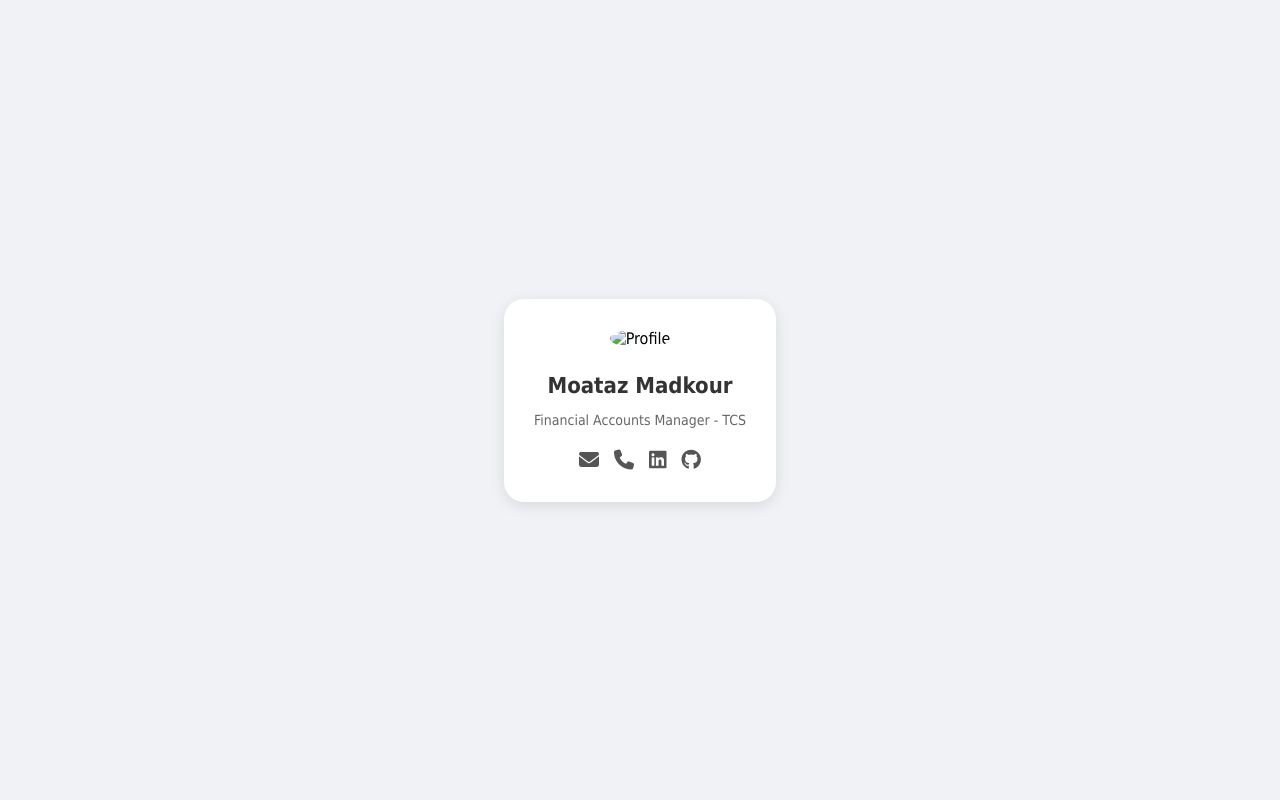
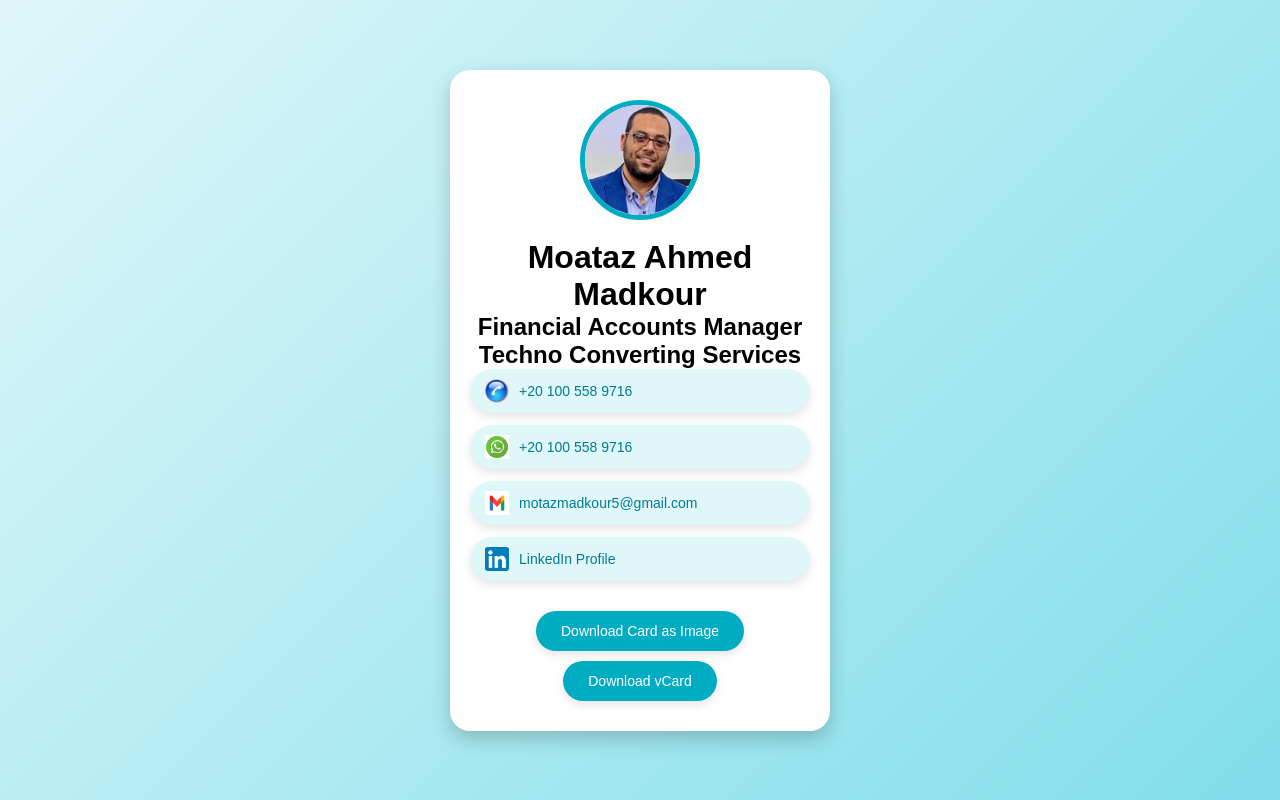
Before and after one commit to zezon70-create/Moataz-Madkour, a plain HTML site: page index.html in a window 1280 px wide. Drawn offline with Linux system fonts and the light colour scheme.

Commit message:
Update index.html

```diff
--- a/index.html
+++ b/index.html
@@ -1,23 +1,190 @@
 <!DOCTYPE html>
-<html lang="ar">
+<html lang="en">
 <head>
-  <meta charset="UTF-8">
-  <meta name="viewport" content="width=device-width, initial-scale=1.0">
-  <title>بbusiness card</title>
-  <link rel="stylesheet" href="style.css">
-  <link rel="stylesheet" href="https://cdnjs.cloudflare.com/ajax/libs/font-awesome/6.4.0/css/all.min.css">
+    <meta charset="UTF-8">
+    <title>Digital Business Card - Moataz Ahmed Madkour</title>
+    <meta name="viewport" content="width=device-width, initial-scale=1.0">
+    <style>
+        * { box-sizing: border-box; margin: 0; padding: 0; }
+        body {
+            font-family: 'Arial', sans-serif;
+            background: linear-gradient(135deg, #e0f7fa, #80deea);
+            display: flex;
+            justify-content: center;
+            align-items: center;
+            min-height: 100vh;
+            padding: 20px;
+        }
+        .card {
+            background: #ffffff;
+            width: 380px;
+            border-radius: 20px;
+            box-shadow: 0 8px 20px rgba(0,0,0,0.2);
+            overflow: hidden;
+            text-align: center;
+            padding: 30px 20px;
+            position: relative;
+            transition: transform 0.3s ease, box-shadow 0.3s ease, opacity 0.6s ease;
+            opacity: 0;
+            transform: translateY(50px);
+        }
+        .card.show {
+            opacity: 1;
+            transform: translateY(0);
+        }
+        .card:hover {
+            transform: translateY(-5px);
+            box-shadow: 0 15px 30px rgba(0,0,0,0.25);
+        }
+        .profile-img {
+            width: 120px;
+            height: 120px;
+            border-radius: 50%;
+            object-fit: cover;
+            border: 5px solid #00acc1;
+            margin-bottom: 15px;
+            transition: transform 0.3s ease, box-shadow 0.3s ease, opacity 0.5s ease;
+            opacity: 0;
+        }
+        .profile-img.show {
+            opacity: 1;
+        }
+        .profile-img:hover {
+            transform: scale(1.05) rotate(-2deg);
+            box-shadow: 0 8px 20px rgba(0,0,0,0.25);
+        }
+        h1, h2 {
+            opacity: 0;
+            transition: opacity 0.5s ease;
+        }
+        h1.show, h2.show {
+            opacity: 1;
+        }
+        .info {
+            display: flex;
+            flex-direction: column;
+            gap: 12px;
+            margin-bottom: 20px;
+        }
+        .info a {
+            display: flex;
+            align-items: center;
+            gap: 10px;
+            text-decoration: none;
+            background: #e0f7fa;
+            color: #007c91;
+            padding: 10px 15px;
+            border-radius: 25px;
+            transition: all 0.2s ease, opacity 0.5s ease;
+            font-size: 14px;
+            box-shadow: 0 4px 10px rgba(0,0,0,0.1);
+            opacity: 0;
+        }
+        .info a img { width: 24px; height: 24px; }
+        .info a.show {
+            opacity: 1;
+        }
+        .info a:hover {
+            background: #00acc1;
+            color: #fff;
+            transform: translateY(-2px);
+            box-shadow: 0 8px 15px rgba(0,0,0,0.2);
+        }
+        .info a:active {
+            transform: scale(0.95);
+            box-shadow: 0 4px 10px rgba(0,0,0,0.1);
+        }
+        .download-btn {
+            margin-top: 10px;
+            padding: 12px 25px;
+            background: #00acc1;
+            color: #fff;
+            border: none;
+            border-radius: 25px;
+            font-size: 14px;
+            cursor: pointer;
+            transition: all 0.2s ease, opacity 0.5s ease;
+            text-decoration: none;
+            display: inline-block;
+            box-shadow: 0 4px 10px rgba(0,0,0,0.1);
+            opacity: 0;
+        }
+        .download-btn.show {
+            opacity: 1;
+        }
+        .download-btn:hover {
+            background: #007c91;
+            transform: translateY(-2px);
+            box-shadow: 0 8px 15px rgba(0,0,0,0.2);
+        }
+        .download-btn:active {
+            transform: scale(0.95);
+            box-shadow: 0 4px 10px rgba(0,0,0,0.1);
+        }
+        @media (max-width: 400px) {
+            .card { width: 100%; padding: 20px; }
+            .info a { font-size: 13px; padding: 8px 12px; }
+            .info a img { width: 20px; height: 20px; }
+        }
+    </style>
 </head>
 <body>
-  <div class="card">
-    <img src="profile.jpg" alt="Profile" class="profile-img">
-    <h2>Moataz Madkour</h2>
-    <p>Financial Accounts Manager - TCS</p>
-    <div class="social-icons">
-      <a href="mailto:example@mail.com" target="_blank"><i class="fas fa-envelope"></i></a>
-      <a href="tel:+201005589716" target="_blank"><i class="fas fa-phone"></i></a>
-      <a href="https://www.linkedin.com" target="_blank"><i class="fab fa-linkedin"></i></a>
-      <a href="https://www.github.com" target="_blank"><i class="fab fa-github"></i></a>
+
+<div class="card" id="businessCard">
+    <img src="profile.png" alt="Moataz Ahmed Madkour" class="profile-img" id="profileImg">
+    <h1 id="name">Moataz Ahmed Madkour</h1>
+    <h2 id="job">Financial Accounts Manager<br>Techno Converting Services</h2>
+    <div class="info">
+        <a href="tel:+201005589716"> <img src="phone_logo.png" alt="Phone Icon"> +20 100 558 9716 </a>
+        <a href="https://wa.me/201005589716" target="_blank"> <img src="whatsapp_logo.png" alt="WhatsApp Icon"> +20 100 558 9716 </a>
+        <a href="mailto:motazmadkour5@gmail.com"> <img src="email_logo.png" alt="Email Icon"> motazmadkour5@gmail.com </a>
+        <a href="https://www.linkedin.com/in/motaz-madkour" target="_blank"> <img src="linkedin_logo.png" alt="LinkedIn Icon"> LinkedIn Profile </a>
     </div>
-  </div>
+    <a href="#" class="download-btn" onclick="downloadCard()">Download Card as Image</a>
+    <a href="contact.vcf" class="download-btn" download="MoatazAhmedMadkour.vcf">Download vCard</a>
+</div>
+
+<script src="https://html2canvas.hertzen.com/dist/html2canvas.min.js"></script>
+<script>
+    window.addEventListener('DOMContentLoaded', () => {
+        const card = document.getElementById('businessCard');
+        card.classList.add('show');
+
+        // ظهور تدريجي للعناصر
+        const profile = document.getElementById('profileImg');
+        const name = document.getElementById('name');
+        const job = document.getElementById('job');
+        const infoLinks = card.querySelectorAll('.info a');
+        const downloadBtns = card.querySelectorAll('.download-btn');
+
+        let delay = 200;
+
+        setTimeout(() => profile.classList.add('show'), delay);
+        delay += 200;
+        setTimeout(() => name.classList.add('show'), delay);
+        delay += 150;
+        setTimeout(() => job.classList.add('show'), delay);
+
+        infoLinks.forEach((link, index) => {
+            setTimeout(() => link.classList.add('show'), delay + (index * 150));
+        });
+
+        let downloadDelay = delay + infoLinks.length * 150;
+        downloadBtns.forEach((btn, index) => {
+            setTimeout(() => btn.classList.add('show'), downloadDelay + (index * 150));
+        });
+    });
+
+    function downloadCard() {
+        const card = document.querySelector('.card');
+        html2canvas(card).then(canvas => {
+            const link = document.createElement('a');
+            link.download = 'MoatazAhmedMadkour_BusinessCard.png';
+            link.href = canvas.toDataURL();
+            link.click();
+        });
+    }
+</script>
+
 </body>
 </html>
```
